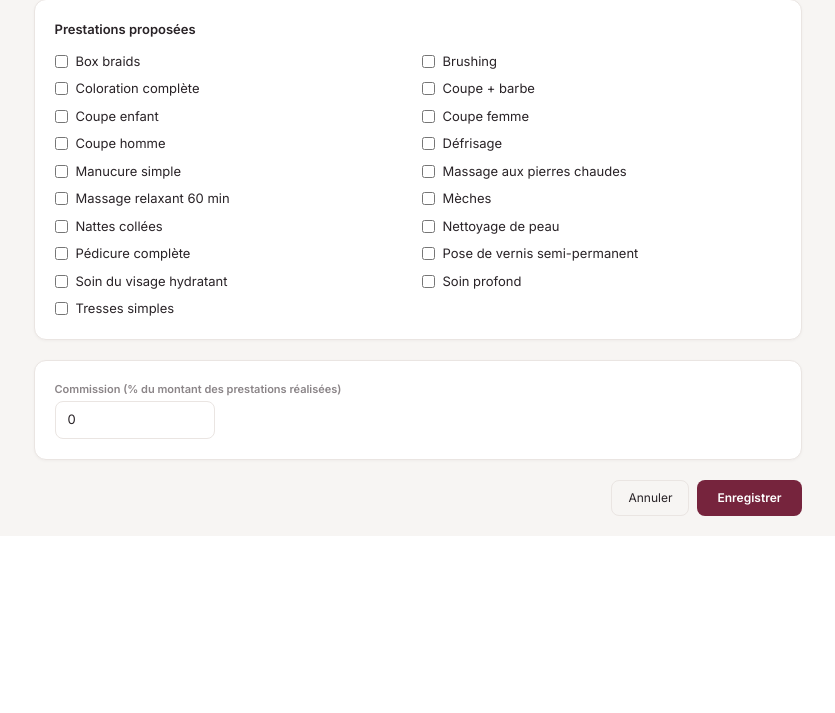
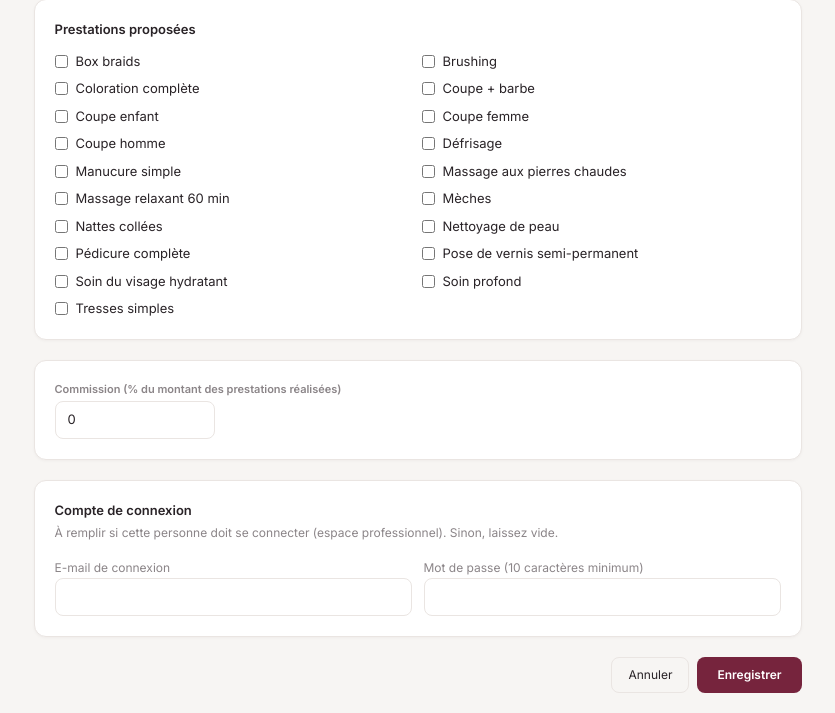
Before and after one commit to mbn290903-arch/All_InOne_By_Eva, a Laravel app: page /employes/create in a window 1280 px wide. Shown: the part 824-1537 px from the top of the page, without its empty margins (350-1185 px from the left). Before the commit the page ends 1340 px from the top, so only its background shows below. Run offline with Laravel 12, Linux system fonts and the light colour scheme; a user stored in the database is signed in; data comes from the database, SQL or seed files in the repository; some libraries are stand-ins or nearby versions.

Commit message:
Formulaire employé : compte de connexion ; titre du tableau de bord professionnel

```diff
--- a/resources/views/employes/form.blade.php
+++ b/resources/views/employes/form.blade.php
@@ -13,7 +13,9 @@
     <form method="POST" class="mx-auto max-w-3xl space-y-5"
         action="{{ $employe->exists ? route('employes.update', $employe) : route('employes.store') }}">
         @csrf
-    @if ($employe->exists) @method('PUT') @endif
+        @if ($employe->exists)
+            @method('PUT')
+        @endif
 
         @if ($errors->any())
             <div class="rounded-lg bg-red-50 px-4 py-3 text-[12px] text-red-700">{{ $errors->first() }}</div>
@@ -21,17 +23,24 @@
 
         <section class="grid gap-4 rounded-xl border border-line bg-white p-5 shadow-soft sm:grid-cols-2">
             <div><label class="{{ $lb }}">Prénom</label>
-            <input name="prenom" value="{{ old('prenom', $employe->prenom) }}" class="{{ $in }}" required></div>
+                <input name="prenom" value="{{ old('prenom', $employe->prenom) }}" class="{{ $in }}" required>
+            </div>
             <div><label class="{{ $lb }}">Nom</label>
-            <input name="nom" value="{{ old('nom', $employe->nom) }}" class="{{ $in }}" required></div>
+                <input name="nom" value="{{ old('nom', $employe->nom) }}" class="{{ $in }}" required>
+            </div>
             <div><label class="{{ $lb }}">Téléphone</label>
-            <input name="telephone" value="{{ old('telephone', $employe->telephone) }}" class="{{ $in }}"></div>
+                <input name="telephone" value="{{ old('telephone', $employe->telephone) }}" class="{{ $in }}">
+            </div>
             <div><label class="{{ $lb }}">Fonction</label>
-            <input name="fonction" value="{{ old('fonction', $employe->fonction) }}" placeholder="Esthéticienne, coiffeuse…" class="{{ $in }}" required></div>
+                <input name="fonction" value="{{ old('fonction', $employe->fonction) }}"
+                    placeholder="Esthéticienne, coiffeuse…" class="{{ $in }}" required>
+            </div>
             <div class="sm:col-span-2"><label class="{{ $lb }}">Spécialités</label>
-            <textarea name="specialites" rows="2" class="{{ $in }}" placeholder="Ex : tresses, soins visage">{{ old('specialites', $employe->specialites) }}</textarea></div>
+                <textarea name="specialites" rows="2" class="{{ $in }}" placeholder="Ex : tresses, soins visage">{{ old('specialites', $employe->specialites) }}</textarea>
+            </div>
             <label class="flex items-center gap-2 text-[13px] sm:col-span-2">
-            <input type="checkbox" name="is_active" value="1" @checked(old('is_active', $employe->is_active)) class="rounded border-line text-wine">
+                <input type="checkbox" name="is_active" value="1" @checked(old('is_active', $employe->is_active))
+                    class="rounded border-line text-wine">
                 Employé actif
             </label>
         </section>
@@ -42,18 +51,21 @@
                 @foreach (App\Models\Disponibilite::JOURS as $n => $jour)
                     @php
                         $d = $dispos[$n] ?? null;
-                    $actif = old("horaires.$n.actif", $d ? true : ($n <= 6 && ! $employe->exists));
+                        $actif = old("horaires.$n.actif", $d ? true : $n <= 6 && !$employe->exists);
                         $debut = old("horaires.$n.debut", $d ? substr($d->heure_debut, 0, 5) : '09:00');
-                    $fin   = old("horaires.$n.fin", $d ? substr($d->heure_fin, 0, 5) : '18:00');
+                        $fin = old("horaires.$n.fin", $d ? substr($d->heure_fin, 0, 5) : '18:00');
                     @endphp
                     <div class="flex flex-wrap items-center gap-3 text-[13px]">
                         <label class="flex w-32 items-center gap-2">
-                        <input type="checkbox" name="horaires[{{ $n }}][actif]" value="1" @checked($actif) class="rounded border-line text-wine">
+                            <input type="checkbox" name="horaires[{{ $n }}][actif]" value="1"
+                                @checked($actif) class="rounded border-line text-wine">
                             {{ $jour }}
                         </label>
-                    <input type="time" name="horaires[{{ $n }}][debut]" value="{{ $debut }}" class="rounded-lg border border-line px-2 py-1.5">
+                        <input type="time" name="horaires[{{ $n }}][debut]" value="{{ $debut }}"
+                            class="rounded-lg border border-line px-2 py-1.5">
                         <span class="text-muted">à</span>
-                    <input type="time" name="horaires[{{ $n }}][fin]" value="{{ $fin }}" class="rounded-lg border border-line px-2 py-1.5">
+                        <input type="time" name="horaires[{{ $n }}][fin]" value="{{ $fin }}"
+                            class="rounded-lg border border-line px-2 py-1.5">
                     </div>
                 @endforeach
             </div>
@@ -64,7 +76,8 @@
             <div class="grid gap-2 sm:grid-cols-2">
                 @foreach ($services as $s)
                     <label class="flex items-center gap-2 text-[13px]">
-                    <input type="checkbox" name="services[]" value="{{ $s->id }}" @checked(in_array($s->id, $choisis)) class="rounded border-line text-wine">
+                        <input type="checkbox" name="services[]" value="{{ $s->id }}" @checked(in_array($s->id, $choisis))
+                            class="rounded border-line text-wine">
                         {{ $s->nom }}
                     </label>
                 @endforeach
@@ -75,13 +88,46 @@
             <section class="rounded-xl border border-line bg-white p-5 shadow-soft">
                 <label class="{{ $lb }}">Commission (% du montant des prestations réalisées)</label>
                 <input type="number" step="0.01" min="0" max="100" name="taux_commission"
-                   value="{{ old('taux_commission', $employe->taux_commission ?? 0) }}" class="{{ $in }} max-w-[160px]">
+                    value="{{ old('taux_commission', $employe->taux_commission ?? 0) }}"
+                    class="{{ $in }} max-w-[160px]">
             </section>
         @endif
+        <div class="rounded-xl border border-line bg-white p-5 shadow-soft">
+            <h3 class="text-[13px] font-semibold">Compte de connexion</h3>
 
+            @if ($employe->user_id)
+                <p class="mt-1 text-[12px] text-muted">Compte relié : {{ $employe->user?->email }}</p>
+            @else
+                <p class="mt-1 text-[12px] text-muted">
+                    À remplir si cette personne doit se connecter (espace professionnel). Sinon, laissez vide.
+                </p>
+
+                <div class="mt-3 grid gap-3 sm:grid-cols-2">
+                    <div>
+                        <label for="compte_email" class="text-[12px] text-muted">E-mail de connexion</label>
+                        <input id="compte_email" name="compte_email" type="email" value="{{ old('compte_email') }}"
+                            autocomplete="off" class="w-full rounded-lg border border-line px-3 py-2 text-[13px]">
+                        @error('compte_email')
+                            <p class="mt-1 text-[12px] text-red-600">{{ $message }}</p>
+                        @enderror
+                    </div>
+
+                    <div>
+                        <label for="compte_password" class="text-[12px] text-muted">Mot de passe (10 caractères
+                            minimum)</label>
+                        <input id="compte_password" name="compte_password" type="password" autocomplete="new-password"
+                            class="w-full rounded-lg border border-line px-3 py-2 text-[13px]">
+                        @error('compte_password')
+                            <p class="mt-1 text-[12px] text-red-600">{{ $message }}</p>
+                        @enderror
+                    </div>
+                </div>
+            @endif
+        </div>
         <div class="flex justify-end gap-2">
             <a href="{{ route('employes.index') }}" class="rounded-lg border border-line px-4 py-2 text-[12px]">Annuler</a>
-        <button class="rounded-lg bg-wine px-5 py-2 text-[12px] font-semibold text-white hover:bg-wine-dark">Enregistrer</button>
+            <button
+                class="rounded-lg bg-wine px-5 py-2 text-[12px] font-semibold text-white hover:bg-wine-dark">Enregistrer</button>
         </div>
     </form>
 @endsection
```
Lines whose indentation alone changed are shown as unchanged.
